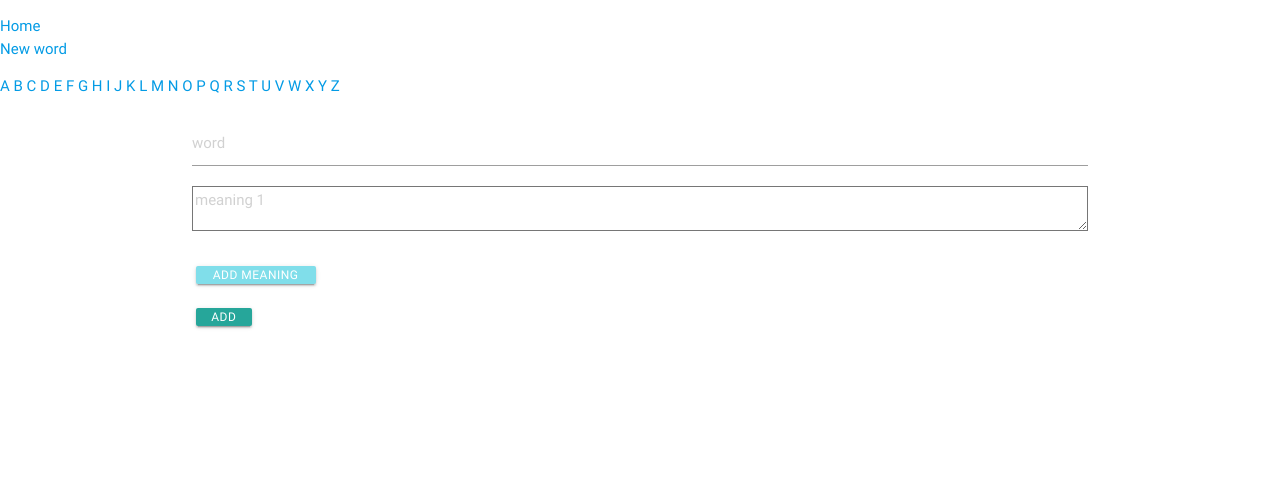
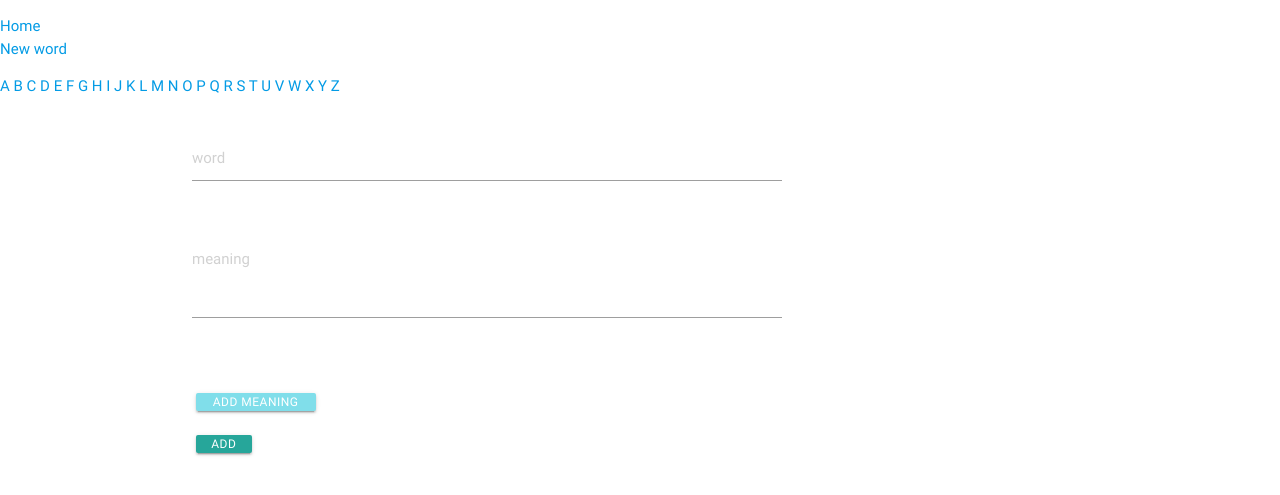
Before and after one commit to bravoalpha79/Googly-cricket-glossary, a Flask app: page /add_word in a window 1280 px wide. Shown: the top 495 px of the page. Run offline with Flask 2, Linux system fonts and the light colour scheme; some libraries are stand-ins or nearby versions.

Commit message:
add Materialize classes to form fields; modify addMeaning() accordingly

```diff
--- a/static/js/script.js
+++ b/static/js/script.js
@@ -7,13 +7,22 @@ $(document).ready(function(){
 function addMeaning() {
     let meaningList = document.getElementsByClassName("meaning");
     let newMeaningNum = meaningList.length + 1;
-    let newMeaning = document.createElement("textarea");
 
-    newMeaning.id = `meaning${newMeaningNum}`;
-    newMeaning.setAttribute("class", "meaning");
-    newMeaning.setAttribute("name", `meaning${newMeaningNum}`);
-    newMeaning.setAttribute("placeholder", `meaning ${newMeaningNum}`);
-    newMeaning.setAttribute("cols", "40");
+    let newMeaningRow = document.createElement("div");
+    let newMeaningWrapper = document.createElement("div");
+    let newMeaningTextarea = document.createElement("textarea");
 
-    document.getElementById("meanings").appendChild(newMeaning);
+    newMeaningRow.setAttribute("class", "row");
+
+    newMeaningWrapper.setAttribute("class", "input-field col s8")
+
+    newMeaningTextarea.id = `meaning${newMeaningNum}`;
+    newMeaningTextarea.setAttribute("class", "meaning materialize-textarea");
+    newMeaningTextarea.setAttribute("name", `meaning${newMeaningNum}`);
+    newMeaningTextarea.setAttribute("placeholder", `meaning ${newMeaningNum}`);
+
+    newMeaningWrapper.appendChild(newMeaningTextarea);
+    newMeaningRow.appendChild(newMeaningWrapper);
+
+    document.getElementById("meanings").appendChild(newMeaningRow);
 }
--- a/templates/addword.html
+++ b/templates/addword.html
@@ -2,15 +2,23 @@
 
 {% block content %}
 <div class="container">
-    <form class="add-word" action="{{url_for('insert_word')}}", method ="POST">
-        <input type="text" id="term" name="term" placeholder="word" required/>
-        <br>
-        <div id="meanings">
-            <textarea class="meaning" id="meaning1" name="meaning1" placeholder="meaning 1" cols="40" required></textarea>
+	<form class="add-word" action="{{url_for('insert_word')}}" , method="POST">
+		<div class="row">
+            <div class="input-field col s8">
+			    <input type="text" id="term" name="term" placeholder="word" required/>
+            </div>
         </div>
-        <br>
-        <a id="add-meaning" class="waves-effect waves-light btn cyan lighten-3" onclick="addMeaning()">Add meaning</a>
-        <button class="btn waves-effect waves-light" type="submit">Add word</button>
-    </form>
+		<div id="meanings">
+           <div class="row">
+                <div class="input-field col s8">
+		        	<textarea class="meaning materialize-textarea" id="meaning1" name="meaning1" placeholder="meaning" required></textarea>
+                </div>
+           </div>
+		</div>
+		<br>
+		<a id="add-meaning" class="waves-effect waves-light btn cyan lighten-3" onclick="addMeaning()">Add
+				meaning</a>
+		<button class="btn waves-effect waves-light" type="submit">Add word</button>
+	</form>
 </div>
 {% endblock %}
```
Also changed, not shown: templates/editword.html (+16 -5 lines).
